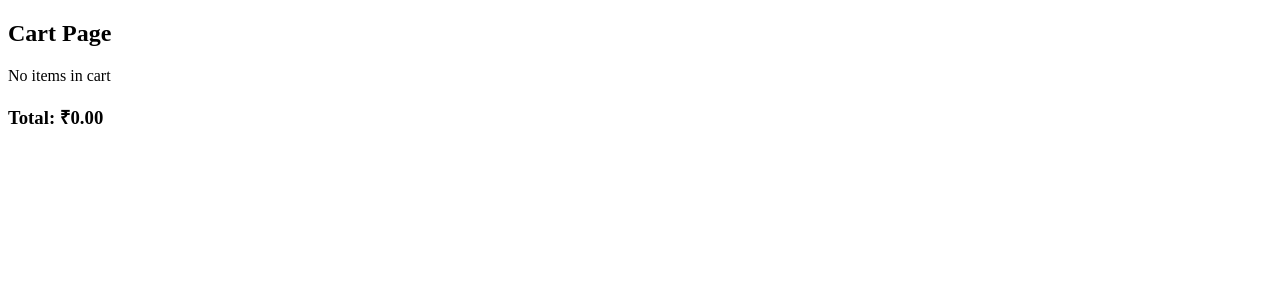
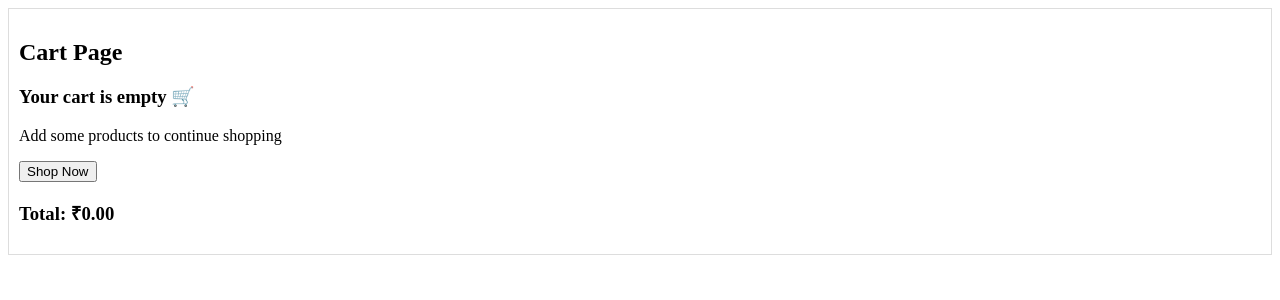
Before and after one commit to pranjal07vk/ecommerce-app, a React (Vite) app: page /cart in a window 1280 px wide. Shown: the top 300 px of the page. Built offline with nearby package versions, Linux system fonts and the light colour scheme.

Commit message:
polished cart page

```diff
--- a/src/pages/cart/cart.jsx
+++ b/src/pages/cart/cart.jsx
@@ -1,8 +1,10 @@
 import { useContext } from "react";
 import { CartContext } from "../../context/CartContext";
+import { useNavigate } from "react-router-dom";
 
 function Cart() {
-  const { cartItems, increaseQty, decreaseQty } = useContext(CartContext);
+  const { cartItems, increaseQty, decreaseQty, removeFromCart } = useContext(CartContext);
+  const navigate = useNavigate();
 
   const total = cartItems.reduce(
     (acc, item) => acc + item.price * item.quantity,
@@ -14,20 +16,37 @@ function Cart() {
   console.log("Cart Page:", cartItems);
 
   return (
-    <div>
+    <div style={{
+      border: "1px solid #ddd",
+      padding: "10px",
+      marginBottom: "10px"
+    }}>
       <h2>Cart Page</h2>
 
       {cartItems.length === 0 ? (
-        <p>No items in cart</p>
+        <>
+          <h3>Your cart is empty 🛒</h3>
+          <p>Add some products to continue shopping</p>
+
+          <button onClick={() => navigate("/products")}>
+            Shop Now
+          </button>
+        </>
       ) : (
         cartItems.map((item, index) => (
           <div key={item.id}>
             <h4>{item.title}</h4>
-            <p>₹{item.price}</p>
+
+            <p>₹{item.price.toFixed(2)}</p>
             <p>Qty: {item.quantity}</p>
+
             <button onClick={() => decreaseQty(item.id)}>-</button>
             <span>{item.quantity}</span>
             <button onClick={() => increaseQty(item.id)}>+</button>
+
+            <button onClick={() => removeFromCart(item.id)}>
+              Remove
+            </button>
           </div>
         ))
       )}
```
Also changed, not shown: src/context/WishlistContext.jsx (added).
